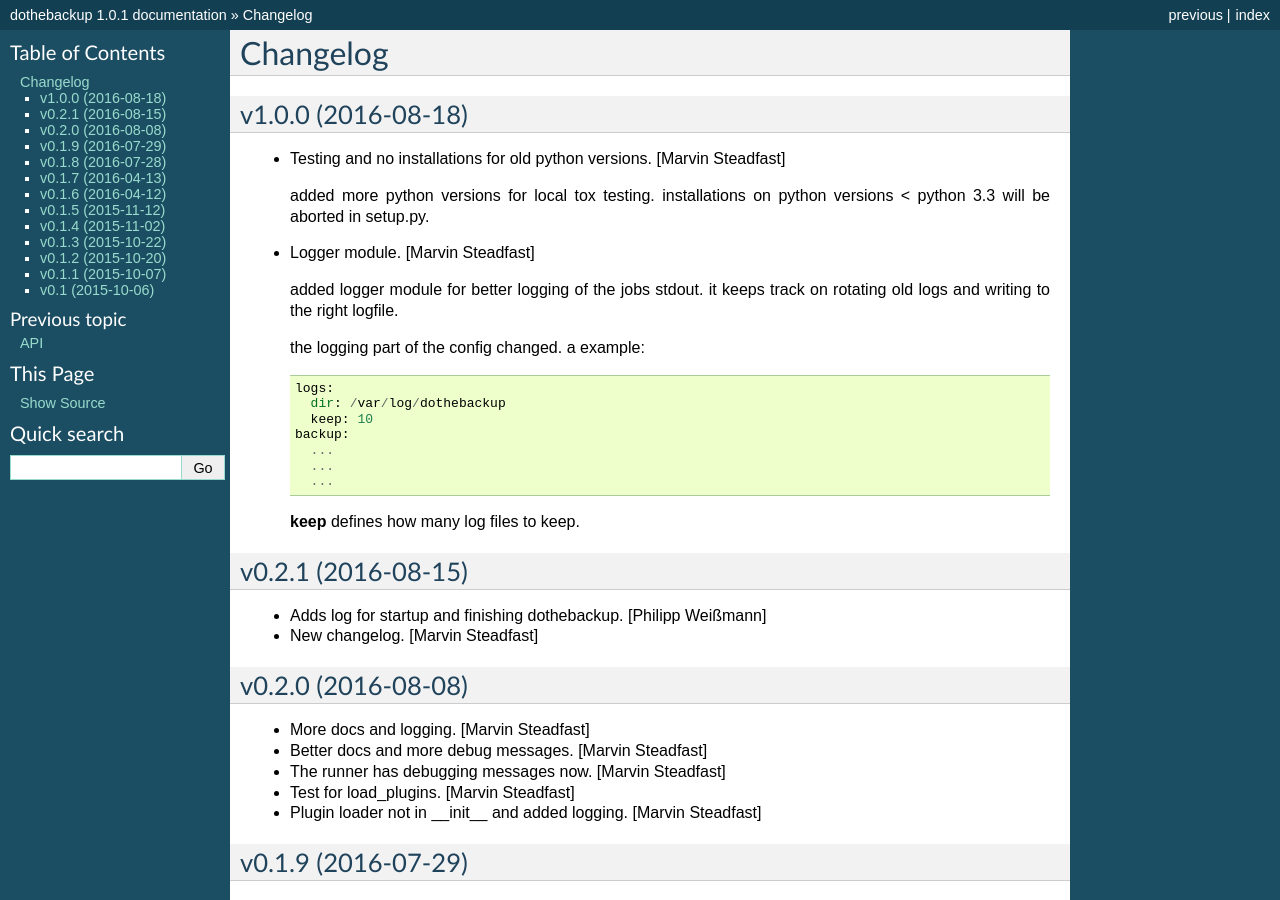
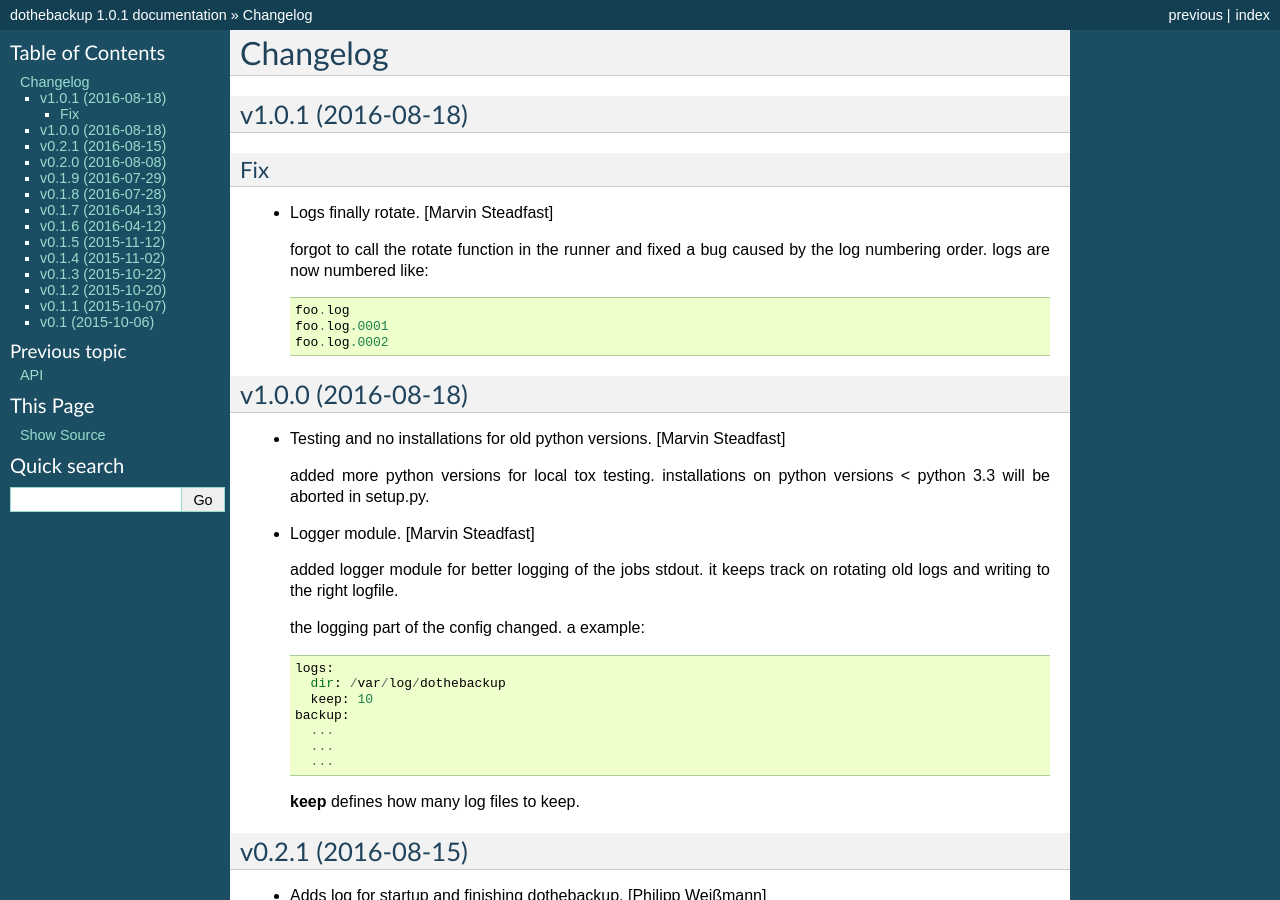
Before and after one commit to xsteadfastx/DoTheBackup, a Sphinx documentation site: the page built from docs/changelog.rst, in a window 1280 px wide and 900 px high. Built offline with Sphinx 7.4.7, drawn with Linux system fonts in a browser that asks for light colours.

Commit message:
create changelog !minor

```diff
--- a/docs/changelog.rst
+++ b/docs/changelog.rst
@@ -1,5 +1,20 @@
 Changelog
 =========
+
+v1.0.1 (2016-08-18)
+-------------------
+
+Fix
+~~~
+
+- Logs finally rotate. [Marvin Steadfast]
+
+  forgot to call the rotate function in the runner and fixed a bug caused
+  by the log numbering order. logs are now numbered like::
+
+      foo.log
+      foo.log.0001
+      foo.log.0002
 
 v1.0.0 (2016-08-18)
 -------------------
```
